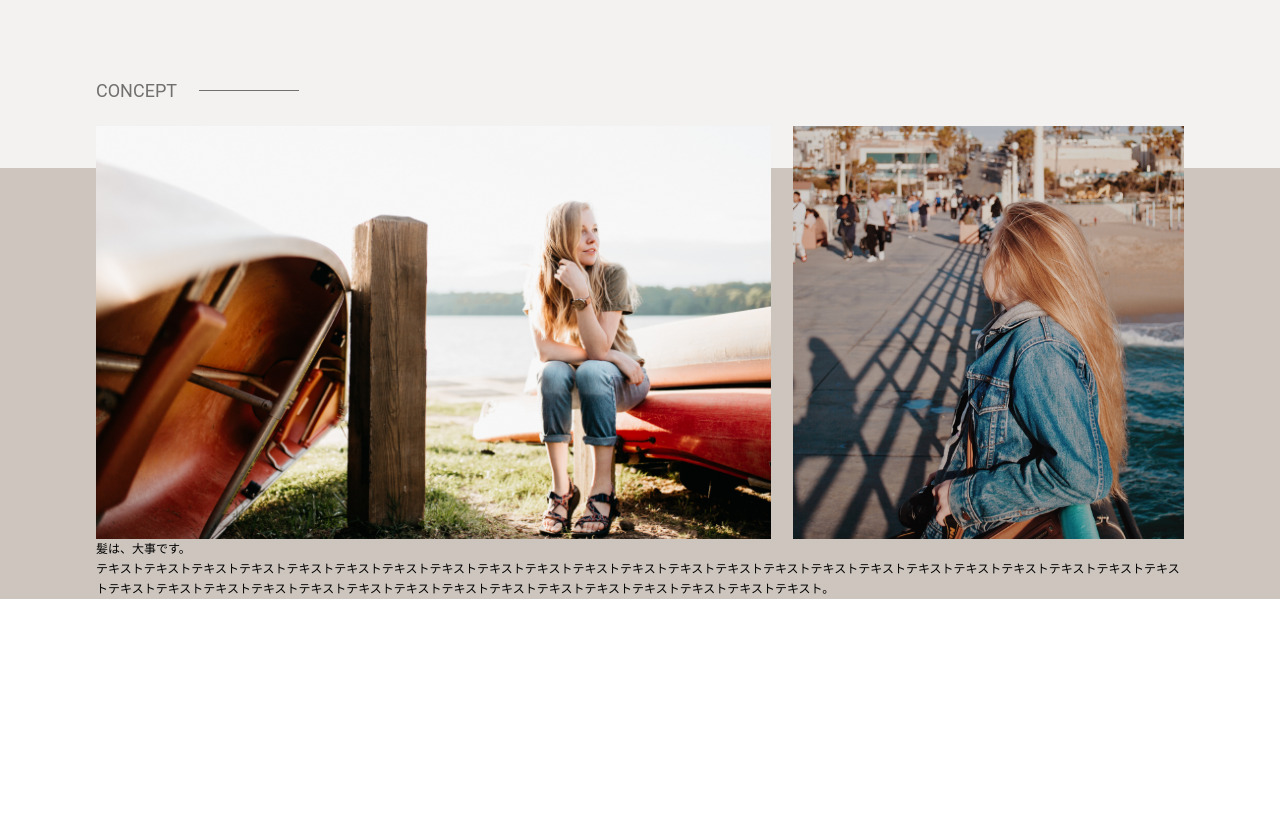
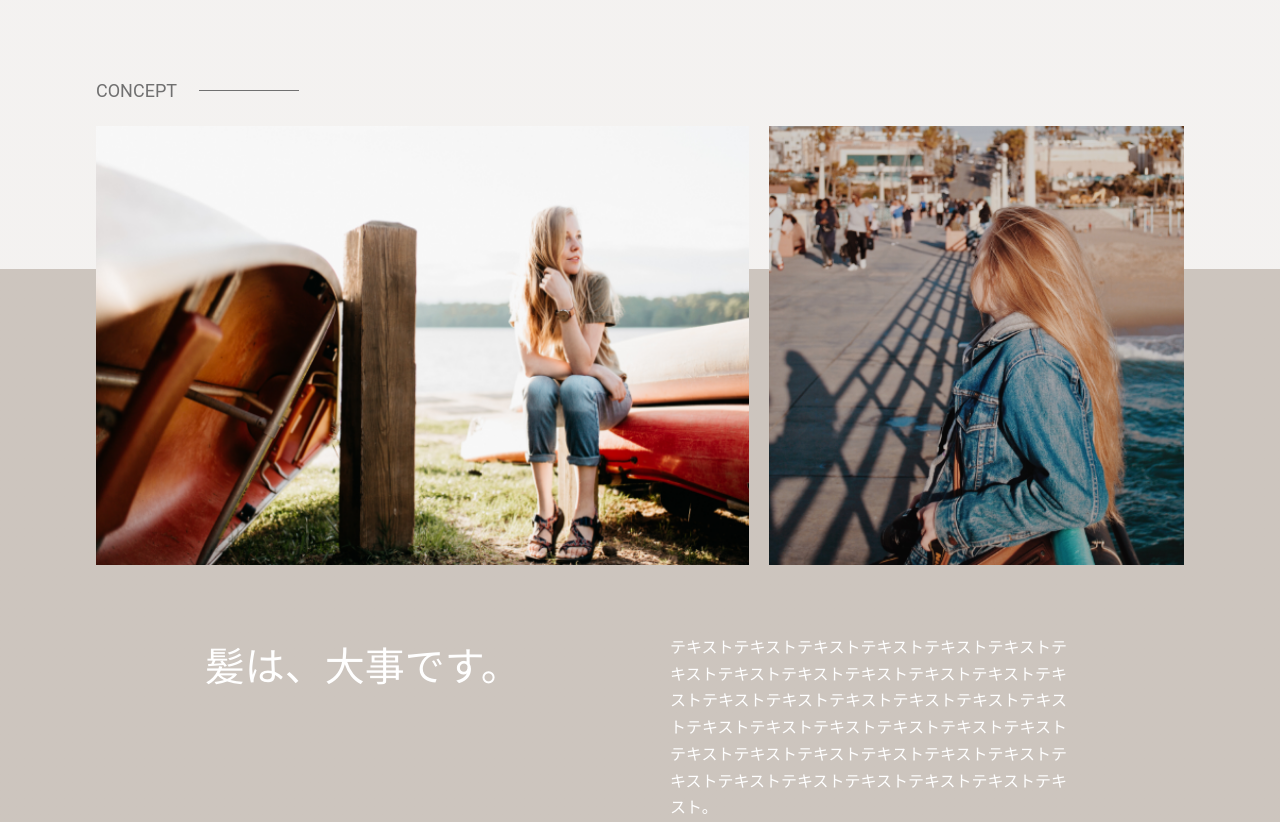
Before and after one commit to kenty2442/salonbeppu, a plain HTML site: page index.html in a window 1280 px wide. Shown: the part 1060-1885 px from the top of the page. Drawn offline with Linux system fonts and the light colour scheme.

Commit message:
concept完成

```diff
--- a/Sass/_concept.scss
+++ b/Sass/_concept.scss
@@ -8,6 +8,40 @@
 }
 
 .concept-imgWrap {
+    width: 100%;
     display: flex;
     justify-content: space-between;
+    margin-bottom: 70px;
 }
+
+.concept-imgTop {
+    width: 60%;
+    height: auto;
+    margin-right: 20px;
+}
+
+.concept-imgBottom {
+    width: 40%;
+    height: auto;
+}
+
+.concept-textWrap {
+    display: flex;
+    justify-content: space-between;
+    margin: 0 auto;
+    width: 80%;
+    color: #ffffff;
+}
+
+.concept-textWrap-title {
+    margin-right: 60px;
+    font-size: 4rem;
+    font-family: "ヒラギノ明朝 Pro", W3;
+    width: 100%;
+}
+
+.concept-textWrap-content {
+    width: 100%;
+    font-size: 1.6rem;
+    font-family: "ヒラギノ角ゴ Pro";
+}
--- a/index.html
+++ b/index.html
@@ -56,7 +56,7 @@
                         <img
                             src="./img/component (2).png"
                             alt=""
-                            class="concept-imgTop"
+                            class="concept-imgBottom"
                         />
                     </div>
                     <div class="concept-textWrap">
```
Also changed, not shown: css/main.css, 1 other file.
